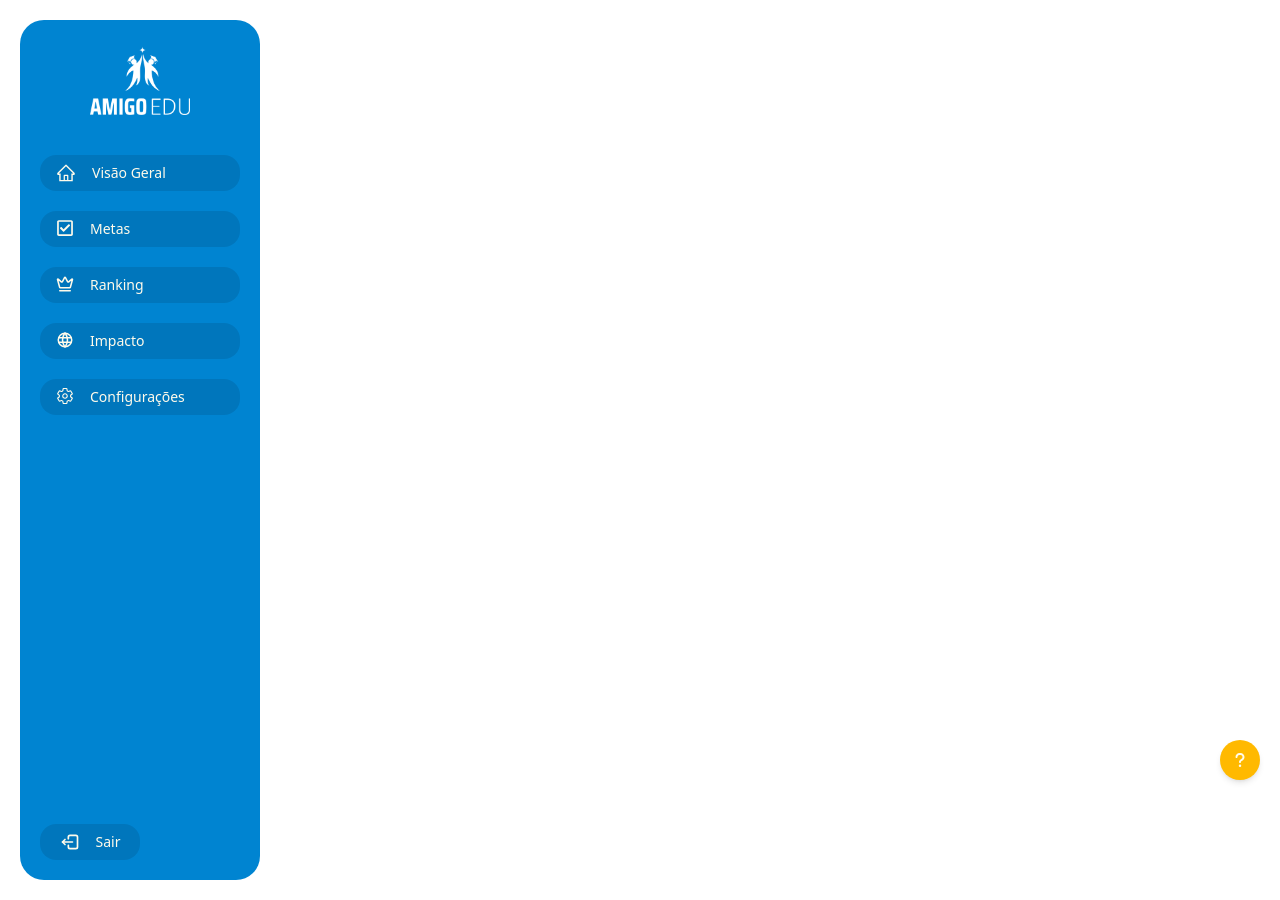
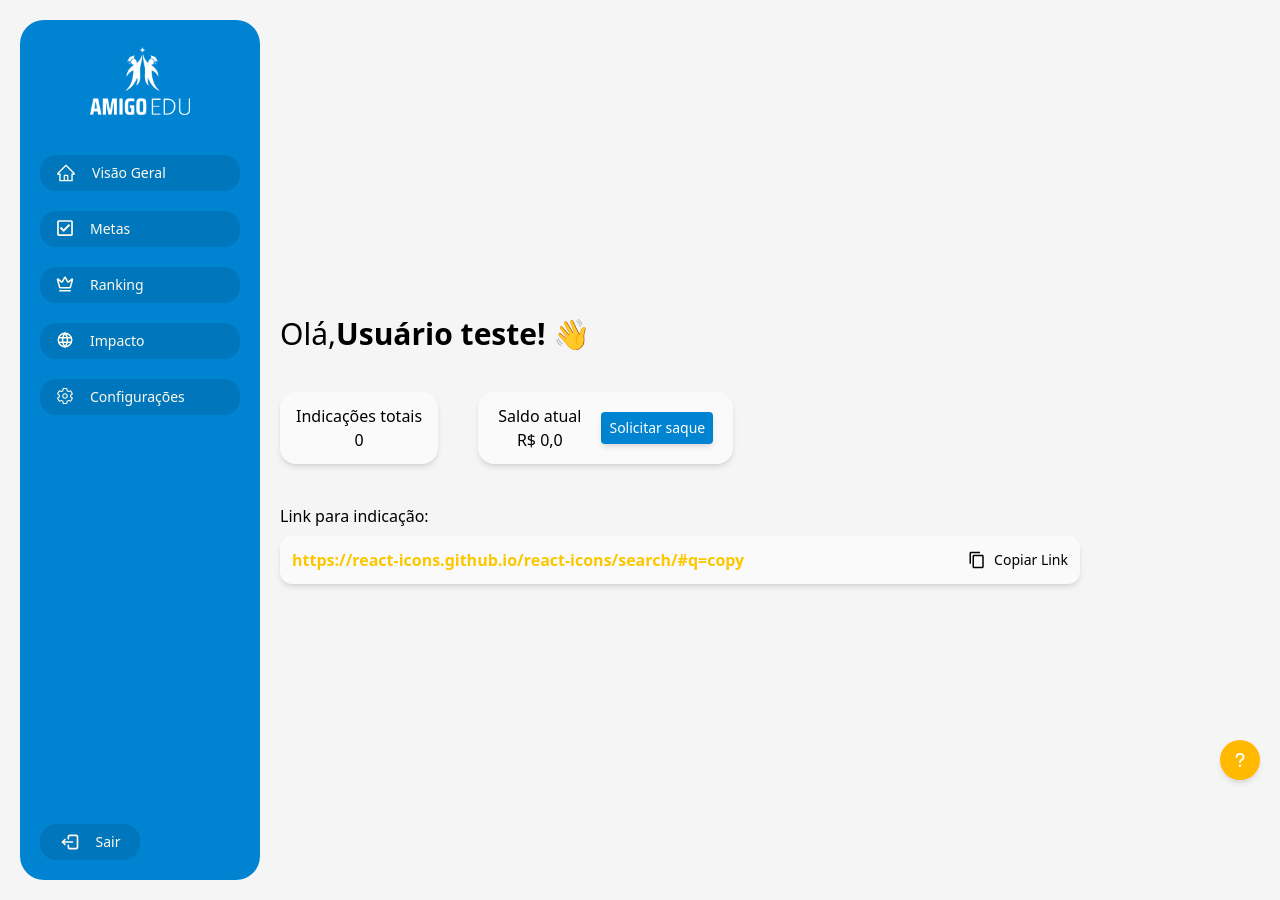
Before and after one commit to Juh-MM/AmigoEdu-frontend, a React (Vite) app: page / in a window 1280 px wide. Built offline with nearby package versions, Linux system fonts and the light colour scheme.

Commit message:
Add Home

```diff
--- a/src/App.jsx
+++ b/src/App.jsx
@@ -1,20 +1,17 @@
 import './App.css'
-import Sidebar from './components/Sidebar'
-import Ajuda from './components/Ajuda'
-
+import Home from './pages/Home'
 
 import { BrowserRouter as Router, Routes, Route } from 'react-router-dom';
 
 function App() {
   return (
-      <Router>
-      <Sidebar />
-      <Ajuda />
+    <Router>
+      <Home />
 
-      <Routes>
-        <Route path="/" />
-      </Routes>
-    </Router>
+        <Routes>
+          <Route path="/" />
+        </Routes>
+  </Router>
   )
 }
 
--- a/src/components/Ajuda.jsx
+++ b/src/components/Ajuda.jsx
@@ -1,4 +1,6 @@
 import { FaQuestion } from "react-icons/fa6";
+
+// usar biblioteca de tour guiado
 
 export default function Ajuda() {
     return(
--- /dev/null
+++ b/src/components/Link.jsx
@@ -0,0 +1,31 @@
+import { MdOutlineContentCopy } from "react-icons/md";
+import { useState} from "react";
+
+export default function Link() {
+    const [copied, setCopied] = useState(false);
+    const link = "https://react-icons.github.io/react-icons/search/#q=copy"; // link fixo provisorio
+
+    const copyLink = async () => {
+        try {
+            await navigator.clipboard.writeText(link.toString());
+            setCopied(true);
+            console.log('Link copiado para a área de transferência!');
+            setTimeout(() => setCopied(false), 2000);
+        } catch (err) {
+            console.error('Falha ao copiar o link: ', err);
+        }
+    };
+
+    return(
+        <div className="flex flex-col gap-2 w-200">
+            <h1 className="">Link para indicação:</h1>
+            <div className="p-3 bg-neutral-50 rounded-xl flex flex-row justify-between items-center shadow-md">
+                <span className="text-yellow-400 font-semibold">https://react-icons.github.io/react-icons/search/#q=copy</span>
+                <button onClick={copyLink} className="flex flex-row gap-2 items-center text-sm hover:font-semibold">
+                    <MdOutlineContentCopy className="text-lg" />
+                    Copiar Link
+                    </button>
+            </div>
+        </div>
+    )
+}
--- /dev/null
+++ b/src/components/Overview.jsx
@@ -0,0 +1,19 @@
+import SaqueButton from "./SaqueButton";
+
+export default function Overview() {
+    return(
+        <div className="flex gap-10">
+            <div className="flex flex-col justify-center  bg-neutral-50 h-18 p-4 rounded-2xl items-center shadow-md">
+                <h1 className="">Indicações totais</h1>
+                <span className="font-medium">0</span>
+            </div>
+            <div className="flex gap-5 justify-center items-center bg-neutral-50 p-5 h-18 rounded-2xl shadow-md">
+                <div className="flex flex-col items-center">
+                    <h1 className="">Saldo atual</h1>
+                    <span className="font-medium">R$ 0,0</span>
+                </div>
+                <SaqueButton />
+            </div>
+        </div>
+    )
+}
--- /dev/null
+++ b/src/components/Profile.jsx
@@ -0,0 +1 @@
+//buscar foto do usuario logado
--- /dev/null
+++ b/src/components/SaqueButton.jsx
@@ -0,0 +1,7 @@
+export default function Ola() {
+    return(
+        <button div className="bg-sky-600 text-white h-8 px-2 rounded hover:bg-sky-700 shadow-md text-sm">
+            Solicitar saque
+        </button>
+    )
+}
--- /dev/null
+++ b/src/pages/Home.jsx
@@ -0,0 +1,24 @@
+import Sidebar from '../components/Sidebar'
+import Ajuda from '../components/Ajuda'
+import Overview from '../components/Overview';
+import Link from '../components/Link';
+
+export default function Home() {
+
+const nome = "Usuário teste";
+
+    return(
+        <div className="flex flex-row bg-neutral-100 ">
+            <Sidebar />
+            <div className="flex flex-col gap-10 justify-center">
+                <div className="flex flex-row text-3xl">
+                    <h1>Olá,</h1> <h1 className="font-semibold">{nome}! 👋</h1>
+                </div>
+                <Overview />
+                <Link />
+            </div>
+
+            <Ajuda />
+        </div>
+    )
+}
```
Also changed, not shown: src/pages/Metas.jsx (added).
